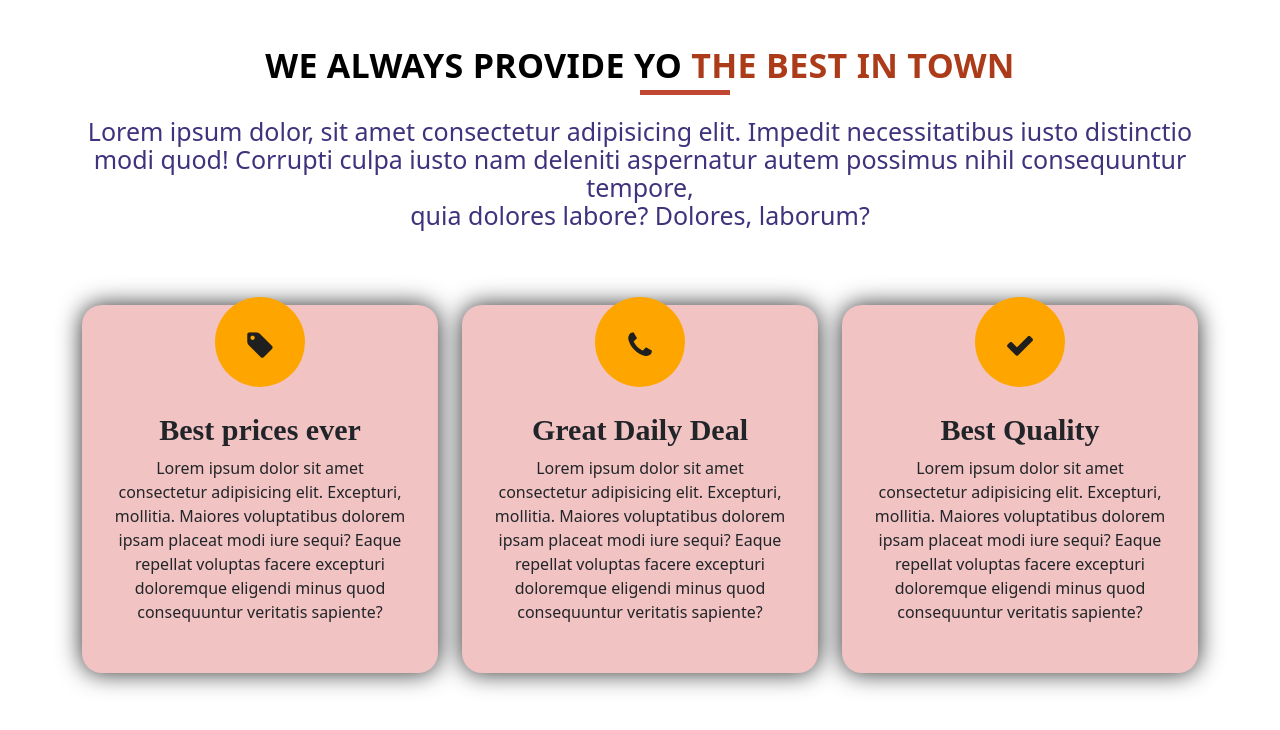
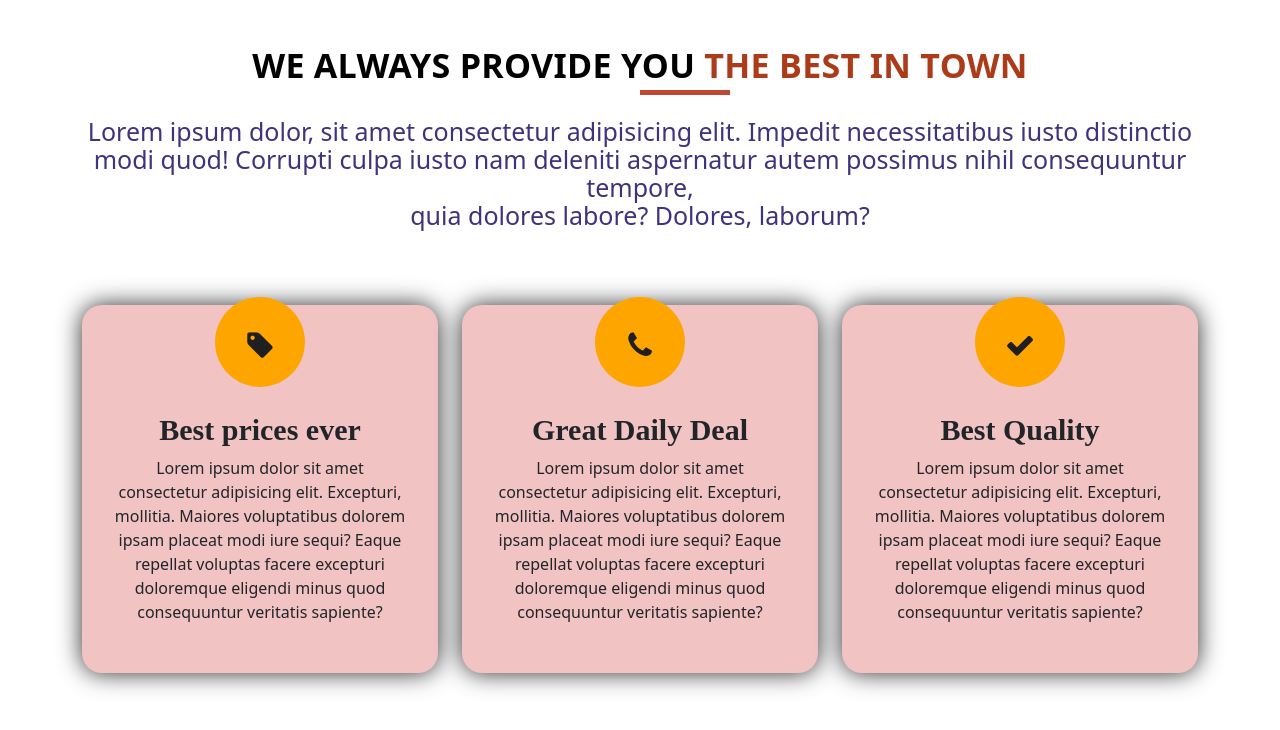
Before and after one commit to Vanshika-026/1_BOOTSTRAP, a website: page service2.html in a window 1280 px wide. Drawn offline with nearby package versions, Linux system fonts and the light colour scheme.

Commit message:
Update service2.html

```diff
--- a/service2.html
+++ b/service2.html
@@ -19,7 +19,7 @@
       <div class="container">
         <div class="row">
           <div class="section-head col-sm-12">
-            <h3><span>WE ALWAYS PROVIDE YO</span> THE BEST IN TOWN</h3>
+            <h3><span>WE ALWAYS PROVIDE YOU</span> THE BEST IN TOWN</h3>
             <p>
               Lorem ipsum dolor, sit amet consectetur adipisicing elit. Impedit
               necessitatibus iusto distinctio modi quod! Corrupti culpa iusto
```
